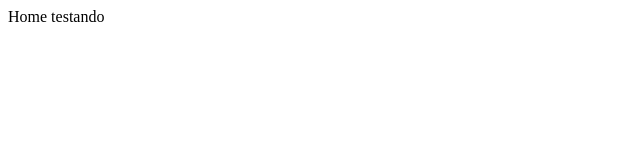
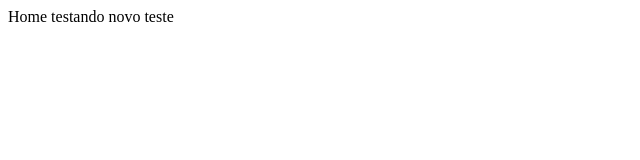
Before and after one commit to lv1500/LBECiencia, a Next.js app: page / in a window 1280 px wide. Shown: the top 160 px of the page, without its empty margins (0-640 px from the left). Built offline with nearby package versions, Linux system fonts and the light colour scheme.

Commit message:
Update index.js

```diff
--- a/pages/index.js
+++ b/pages/index.js
@@ -1,6 +1,6 @@
 function Home() {
     return <div>
-        Home testando
+        Home testando novo teste
     </div>
 }
 
```
